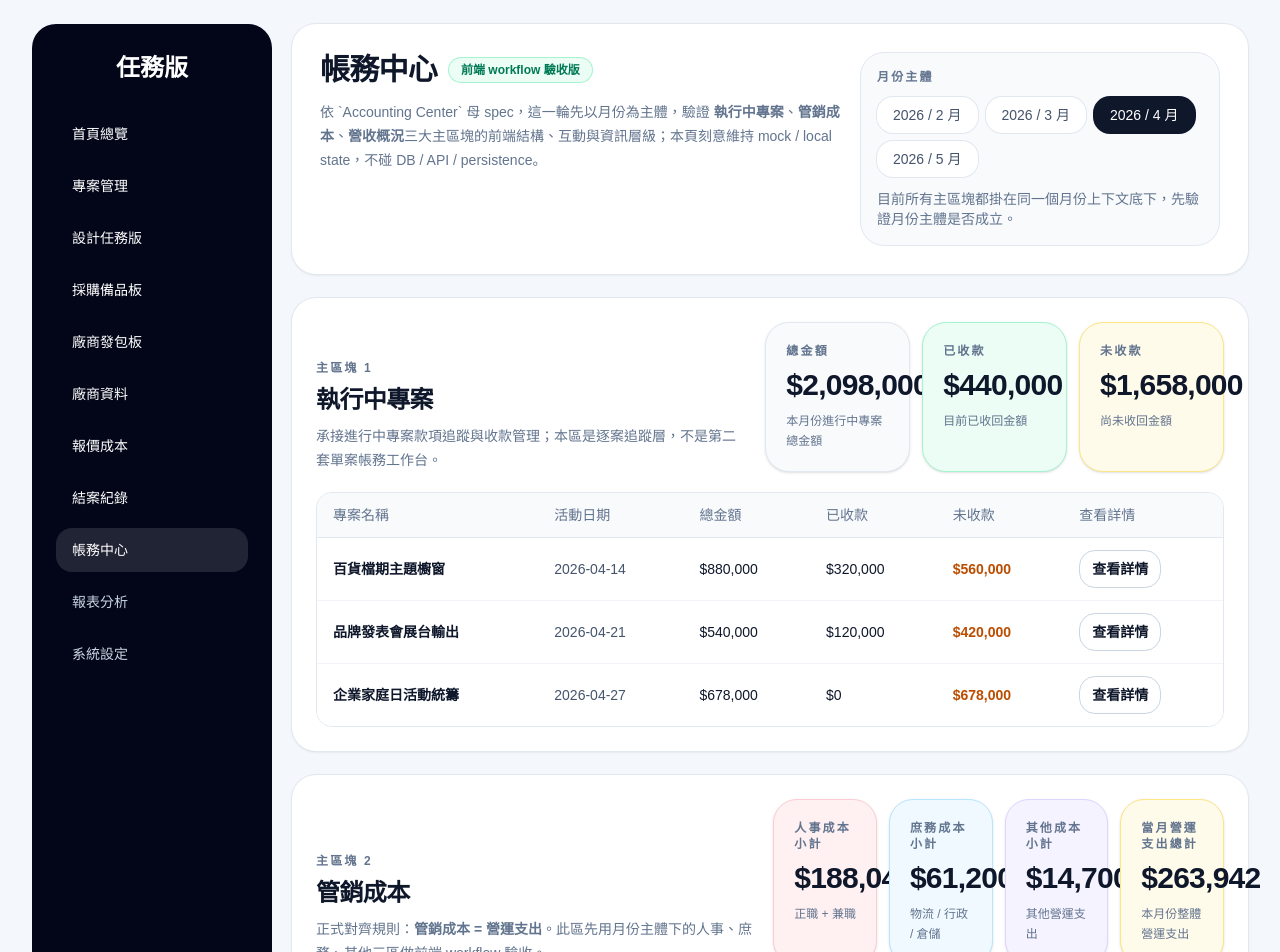
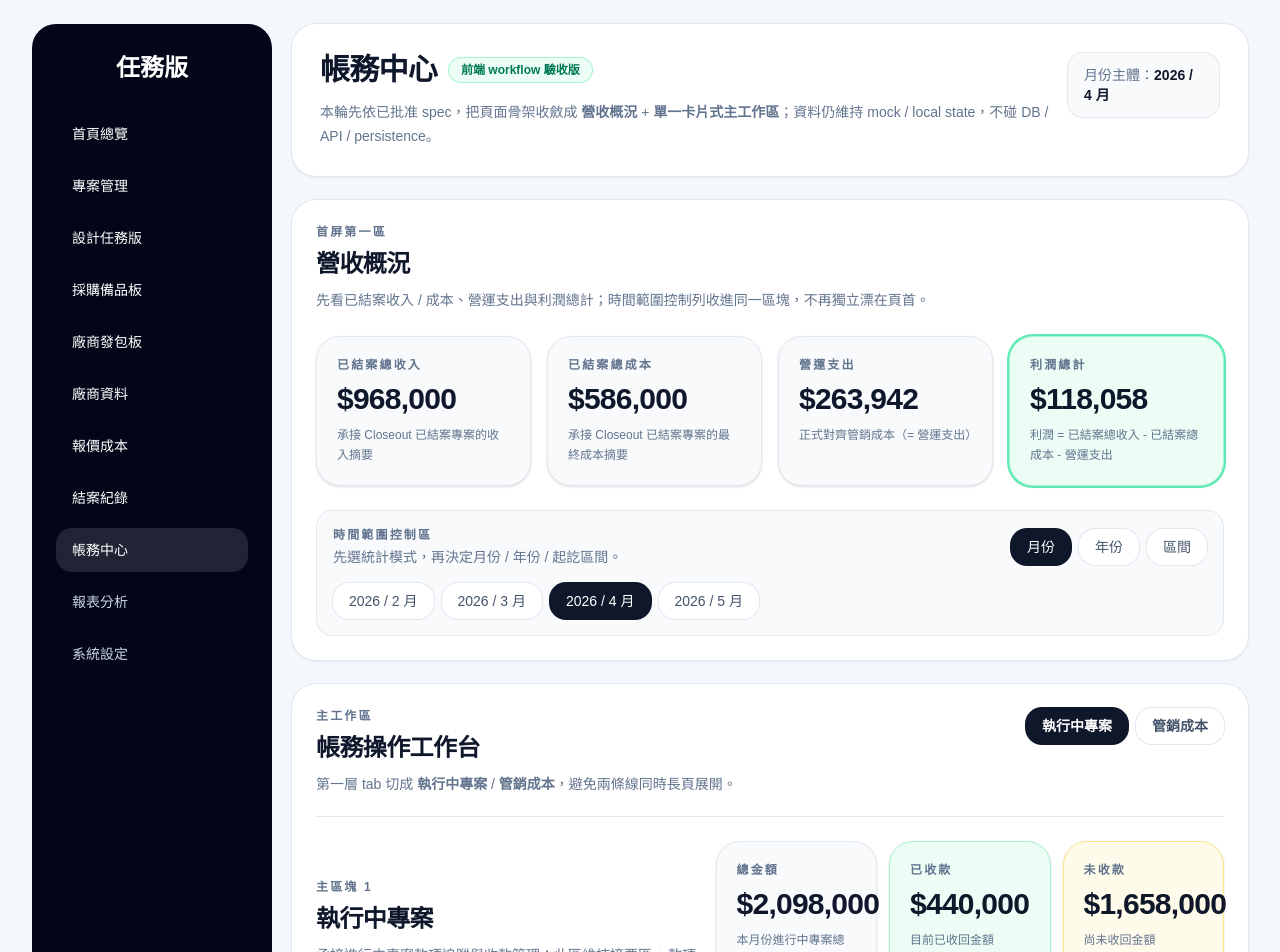
Before and after one commit to willy841/projectflow, a Next.js app in the folder project-mgmt/: page /accounting-center in a window 1280 px wide. Shown: the top 952 px of the page. Built offline with nearby package versions, Linux system fonts and the light colour scheme.

Commit message:
feat: restructure accounting center workspace

```diff
--- a/project-mgmt/src/components/accounting-center-page.tsx
+++ b/project-mgmt/src/components/accounting-center-page.tsx
@@ -334,6 +334,8 @@ export function AccountingCenterPage() {
   const [showManageOfficeCategories, setShowManageOfficeCategories] = useState(false);
   const [editingEmployeeId, setEditingEmployeeId] = useState<string | null>("ft-amy");
   const [recordDrawer, setRecordDrawer] = useState<{ type: "full-time" | "part-time" | "office" | "other"; id: string } | null>(null);
+  const [workspaceTab, setWorkspaceTab] = useState<"active-projects" | "operating-expenses">("active-projects");
+  const [expenseTab, setExpenseTab] = useState<"personnel" | "office" | "other">("personnel");
   const [revenueMode, setRevenueMode] = useState<RevenueMode>("month");
   const [rangeStart, setRangeStart] = useState("2026-03");
   const [rangeEnd, setRangeEnd] = useState("2026-04");
@@ -616,7 +618,7 @@ export function AccountingCenterPage() {
     <AppShell activePath="/accounting-center">
       <div className="space-y-6">
         <header className="rounded-3xl bg-white p-6 shadow-sm ring-1 ring-slate-200 xl:p-7">
-          <div className="flex flex-col gap-5 xl:flex-row xl:items-start xl:justify-between">
+          <div className="flex flex-col gap-4 xl:flex-row xl:items-start xl:justify-between">
             <div className="max-w-3xl">
               <div className="flex flex-wrap items-center gap-3">
                 <h2 className="text-3xl font-semibold tracking-tight text-slate-900">帳務中心</h2>
@@ -625,14 +627,64 @@ export function AccountingCenterPage() {
                 </span>
               </div>
               <p className="mt-3 text-sm leading-6 text-slate-500">
-                依 `Accounting Center` 母 spec，這一輪先以月份為主體，驗證 <strong>執行中專案</strong>、<strong>管銷成本</strong>、<strong>營收概況</strong>
-                三大主區塊的前端結構、互動與資訊層級；本頁刻意維持 mock / local state，不碰 DB / API / persistence。
+                本輪先依已批准 spec，把頁面骨架收斂成 <strong>營收概況</strong> + <strong>單一卡片式主工作區</strong>；資料仍維持 mock / local state，不碰 DB / API / persistence。
               </p>
             </div>
-
-            <div className="rounded-3xl border border-slate-200 bg-slate-50 p-4 xl:min-w-[360px]">
-              <p className="text-xs font-semibold uppercase tracking-[0.18em] text-slate-500">月份主體</p>
-              <div className="mt-3 flex flex-wrap gap-2">
+            <div className="rounded-2xl border border-slate-200 bg-slate-50 px-4 py-3 text-sm text-slate-500">
+              月份主體：<span className="font-semibold text-slate-900">{monthOptions.find((item) => item.key === selectedMonth)?.label ?? selectedMonth}</span>
+            </div>
+          </div>
+        </header>
+
+        <section className="rounded-3xl bg-white p-6 shadow-sm ring-1 ring-slate-200">
+          <div>
+            <p className="text-xs font-semibold uppercase tracking-[0.18em] text-slate-500">首屏第一區</p>
+            <h3 className="mt-2 text-2xl font-semibold tracking-tight text-slate-900">營收概況</h3>
+            <p className="mt-2 text-sm leading-6 text-slate-500">先看已結案收入 / 成本、營運支出與利潤總計；時間範圍控制列收進同一區塊，不再獨立漂在頁首。</p>
+          </div>
+
+          <div className="mt-6 grid gap-4 md:grid-cols-2 xl:grid-cols-4">
+            {revenueCards.map((card) => (
+              <MetricCard
+                key={card.label}
+                label={card.label}
+                value={card.value}
+                hint={card.hint}
+                tone={card.emphasize ? "emerald" : "slate"}
+                emphasize={card.emphasize}
+              />
+            ))}
+          </div>
+
+          <div className="mt-6 rounded-2xl border border-slate-200 bg-slate-50 px-4 py-4">
+            <div className="flex flex-col gap-4 xl:flex-row xl:items-center xl:justify-between">
+              <div>
+                <p className="text-xs font-semibold uppercase tracking-[0.18em] text-slate-500">時間範圍控制區</p>
+                <p className="mt-1 text-sm text-slate-500">先選統計模式，再決定月份 / 年份 / 起訖區間。</p>
+              </div>
+
+              <div className="flex flex-wrap gap-2">
+                {([
+                  ["month", "月份"],
+                  ["year", "年份"],
+                  ["range", "區間"],
+                ] as Array<[RevenueMode, string]>).map(([mode, label]) => (
+                  <button
+                    key={mode}
+                    type="button"
+                    onClick={() => setRevenueMode(mode)}
+                    className={`rounded-2xl px-4 py-2 text-sm font-medium ring-1 transition ${revenueMode === mode ? "bg-slate-900 text-white ring-slate-900" : "bg-white text-slate-600 ring-slate-200 hover:bg-slate-100"}`}
+                  >
+                    {label}
+                  </button>
+                ))}
+              </div>
+            </div>
+
+            <div className="mt-4 grid gap-3 md:grid-cols-2 xl:grid-cols-4">
+              {revenueMode === "month" ? (
+                <div className="xl:col-span-4">
+                  <div className="flex flex-wrap gap-2">
                     {monthOptions.map((month) => {
                       const active = selectedMonth === month.key;
                       return (
@@ -649,17 +701,52 @@ export function AccountingCenterPage() {
                       );
                     })}
                   </div>
-              <p className="mt-3 text-sm text-slate-500">目前所有主區塊都掛在同一個月份上下文底下，先驗證月份主體是否成立。</p>
-            </div>
-          </div>
-        </header>
+                </div>
+              ) : null}
+              {revenueMode === "year" ? <EditablePair label="年份模式" value={yearSelection} onChange={setYearSelection} /> : null}
+              {revenueMode === "range" ? (
+                <>
+                  <EditablePair label="起始月份" value={rangeStart} onChange={setRangeStart} />
+                  <EditablePair label="結束月份" value={rangeEnd} onChange={setRangeEnd} />
+                </>
+              ) : null}
+            </div>
+          </div>
+        </section>
 
         <section className="rounded-3xl bg-white p-6 shadow-sm ring-1 ring-slate-200">
+          <div className="flex flex-col gap-4 border-b border-slate-200 pb-5 xl:flex-row xl:items-start xl:justify-between">
+            <div>
+              <p className="text-xs font-semibold uppercase tracking-[0.18em] text-slate-500">主工作區</p>
+              <h3 className="mt-2 text-2xl font-semibold tracking-tight text-slate-900">帳務操作工作台</h3>
+              <p className="mt-2 text-sm leading-6 text-slate-500">第一層 tab 切成 <strong>執行中專案</strong> / <strong>管銷成本</strong>，避免兩條線同時長頁展開。</p>
+            </div>
+            <div className="flex flex-wrap gap-2">
+              {([
+                ["active-projects", "執行中專案"],
+                ["operating-expenses", "管銷成本"],
+              ] as const).map(([key, label]) => (
+                <button
+                  key={key}
+                  type="button"
+                  onClick={() => setWorkspaceTab(key)}
+                  className={`rounded-2xl px-4 py-2 text-sm font-semibold ring-1 transition ${
+                    workspaceTab === key ? "bg-slate-900 text-white ring-slate-900" : "bg-white text-slate-600 ring-slate-200 hover:bg-slate-50"
+                  }`}
+                >
+                  {label}
+                </button>
+              ))}
+            </div>
+          </div>
+
+          {workspaceTab === "active-projects" ? (
+            <div className="mt-6 space-y-6">
               <div className="flex flex-col gap-4 xl:flex-row xl:items-end xl:justify-between">
                 <div>
                   <p className="text-xs font-semibold uppercase tracking-[0.18em] text-slate-500">主區塊 1</p>
-              <h3 className="mt-2 text-2xl font-semibold tracking-tight text-slate-900">執行中專案</h3>
-              <p className="mt-2 text-sm leading-6 text-slate-500">承接進行中專案款項追蹤與收款管理；本區是逐案追蹤層，不是第二套單案帳務工作台。</p>
+                  <h4 className="mt-2 text-2xl font-semibold tracking-tight text-slate-900">執行中專案</h4>
+                  <p className="mt-2 text-sm leading-6 text-slate-500">承接進行中專案款項追蹤與收款管理；此區維持摘要區 + 款項追蹤表。</p>
                 </div>
                 <div className="grid gap-3 sm:grid-cols-3">
                   <MetricCard label="總金額" value={formatCurrency(activeProjectSummary.total)} hint="本月份進行中專案總金額" tone="slate" />
@@ -668,7 +755,7 @@ export function AccountingCenterPage() {
                 </div>
               </div>
 
-          <div className="mt-5 overflow-x-auto rounded-2xl border border-slate-200">
+              <div className="overflow-x-auto rounded-2xl border border-slate-200">
                 <table className="min-w-full divide-y divide-slate-200 text-left text-sm">
                   <thead className="bg-slate-50 text-slate-500">
                     <tr>
@@ -698,14 +785,14 @@ export function AccountingCenterPage() {
                   </tbody>
                 </table>
               </div>
-        </section>
-
-        <section className="rounded-3xl bg-white p-6 shadow-sm ring-1 ring-slate-200">
+            </div>
+          ) : (
+            <div className="mt-6 space-y-6">
               <div className="flex flex-col gap-4 xl:flex-row xl:items-end xl:justify-between">
                 <div>
                   <p className="text-xs font-semibold uppercase tracking-[0.18em] text-slate-500">主區塊 2</p>
-              <h3 className="mt-2 text-2xl font-semibold tracking-tight text-slate-900">管銷成本</h3>
-              <p className="mt-2 text-sm leading-6 text-slate-500">正式對齊規則：<strong>管銷成本 = 營運支出</strong>。此區先用月份主體下的人事、庶務、其他三區做前端 workflow 驗收。</p>
+                  <h4 className="mt-2 text-2xl font-semibold tracking-tight text-slate-900">管銷成本</h4>
+                  <p className="mt-2 text-sm leading-6 text-slate-500">正式對齊規則：<strong>管銷成本 = 營運支出</strong>。本區改為第二層 tab：人事 / 庶務 / 其他。</p>
                 </div>
                 <div className="grid gap-3 sm:grid-cols-4">
                   <MetricCard label="人事成本小計" value={formatCurrency(personnelSummary.total)} hint="正職 + 兼職" tone="rose" />
@@ -715,24 +802,36 @@ export function AccountingCenterPage() {
                 </div>
               </div>
 
-          <div className="mt-6 grid gap-6 xl:grid-cols-[minmax(0,1.2fr)_minmax(0,1fr)]">
+              <div className="flex flex-wrap gap-2">
+                {([
+                  ["personnel", "人事"],
+                  ["office", "庶務"],
+                  ["other", "其他"],
+                ] as const).map(([key, label]) => (
+                  <button
+                    key={key}
+                    type="button"
+                    onClick={() => setExpenseTab(key)}
+                    className={`rounded-2xl px-4 py-2 text-sm font-semibold ring-1 transition ${
+                      expenseTab === key ? "bg-slate-900 text-white ring-slate-900" : "bg-white text-slate-600 ring-slate-200 hover:bg-slate-50"
+                    }`}
+                  >
+                    {label}
+                  </button>
+                ))}
+              </div>
+
+              {expenseTab === "personnel" ? (
+                <div className="grid gap-6 xl:grid-cols-[minmax(0,1.2fr)_minmax(0,1fr)]">
                   <Panel eyebrow="人事輸入區" title="員工名單與輸入頁" description="入口頁以員工為主體，切分正職 / 兼職，支援新增、刪除、暫存與送出。">
                     <div className="space-y-4">
                       <div className="grid gap-3 sm:grid-cols-2">
-                  <button
-                    type="button"
-                    onClick={() => setEmployeeFilter("full-time")}
-                    className={`rounded-2xl border p-4 text-left transition ${employeeFilter === "full-time" ? "border-slate-900 bg-slate-900 text-white" : "border-slate-200 bg-slate-50 text-slate-700"}`}
-                  >
+                        <button type="button" onClick={() => setEmployeeFilter("full-time")} className={`rounded-2xl border p-4 text-left transition ${employeeFilter === "full-time" ? "border-slate-900 bg-slate-900 text-white" : "border-slate-200 bg-slate-50 text-slate-700"}`}>
                           <p className="text-xs font-semibold uppercase tracking-[0.18em]">正職人數</p>
                           <p className="mt-2 text-3xl font-semibold">{employeeRoster.filter((item) => item.type === "full-time").length}</p>
                           <p className="mt-2 text-sm opacity-80">點擊後只顯示正職名單</p>
                         </button>
-                  <button
-                    type="button"
-                    onClick={() => setEmployeeFilter("part-time")}
-                    className={`rounded-2xl border p-4 text-left transition ${employeeFilter === "part-time" ? "border-slate-900 bg-slate-900 text-white" : "border-slate-200 bg-slate-50 text-slate-700"}`}
-                  >
+                        <button type="button" onClick={() => setEmployeeFilter("part-time")} className={`rounded-2xl border p-4 text-left transition ${employeeFilter === "part-time" ? "border-slate-900 bg-slate-900 text-white" : "border-slate-200 bg-slate-50 text-slate-700"}`}>
                           <p className="text-xs font-semibold uppercase tracking-[0.18em]">兼職人數</p>
                           <p className="mt-2 text-3xl font-semibold">{employeeRoster.filter((item) => item.type === "part-time").length}</p>
                           <p className="mt-2 text-sm opacity-80">點擊後只顯示兼職名單</p>
@@ -744,13 +843,7 @@ export function AccountingCenterPage() {
                           <p className="text-sm font-semibold text-slate-900">員工名單</p>
                           <p className="text-xs text-slate-500">入口頁只負責名單管理與編輯入口，不處理歷史記錄查詢。</p>
                         </div>
-                  <button
-                    type="button"
-                    onClick={() => setShowAddEmployeeModal(true)}
-                    className="inline-flex items-center justify-center rounded-2xl border border-slate-300 bg-white px-4 py-2 text-sm font-semibold text-slate-800 transition hover:border-slate-400 hover:bg-slate-50"
-                  >
-                    新增員工
-                  </button>
+                        <button type="button" onClick={() => setShowAddEmployeeModal(true)} className="inline-flex items-center justify-center rounded-2xl border border-slate-300 bg-white px-4 py-2 text-sm font-semibold text-slate-800 transition hover:border-slate-400 hover:bg-slate-50">新增員工</button>
                       </div>
 
                       <div className="space-y-3">
@@ -761,20 +854,8 @@ export function AccountingCenterPage() {
                               <p className="text-xs text-slate-500">{employee.type === "full-time" ? "正職" : "兼職"}</p>
                             </div>
                             <div className="flex gap-2">
-                        <button
-                          type="button"
-                          onClick={() => setEditingEmployeeId(employee.id)}
-                          className="inline-flex items-center justify-center rounded-2xl border border-slate-300 bg-white px-3 py-2 text-sm font-semibold text-slate-800 transition hover:bg-slate-50"
-                        >
-                          編輯
-                        </button>
-                        <button
-                          type="button"
-                          onClick={() => handleDeleteEmployee(employee.id)}
-                          className="inline-flex items-center justify-center rounded-2xl border border-rose-200 bg-rose-50 px-3 py-2 text-sm font-semibold text-rose-700 transition hover:bg-rose-100"
-                        >
-                          刪除
-                        </button>
+                              <button type="button" onClick={() => setEditingEmployeeId(employee.id)} className="inline-flex items-center justify-center rounded-2xl border border-slate-300 bg-white px-3 py-2 text-sm font-semibold text-slate-800 transition hover:bg-slate-50">編輯</button>
+                              <button type="button" onClick={() => handleDeleteEmployee(employee.id)} className="inline-flex items-center justify-center rounded-2xl border border-rose-200 bg-rose-50 px-3 py-2 text-sm font-semibold text-rose-700 transition hover:bg-rose-100">刪除</button>
                             </div>
                           </div>
                         ))}
@@ -843,7 +924,6 @@ export function AccountingCenterPage() {
                     </div>
                   </Panel>
 
-            <div className="space-y-6">
                   <Panel eyebrow="人事記錄區" title="月份主體查看區" description="預設顯示目前月份，正職與兼職分開列表，詳情以 drawer 查看。">
                     <div className="grid gap-3 sm:grid-cols-5">
                       <MetricCard label="正職人數" value={String(personnelSummary.fullTimeCount)} hint="本月正式紀錄" tone="slate" compact />
@@ -877,7 +957,10 @@ export function AccountingCenterPage() {
                       />
                     </div>
                   </Panel>
-
+                </div>
+              ) : null}
+
+              {expenseTab === "office" ? (
                 <Panel eyebrow="庶務輸入 / 記錄" title="庶務區" description="以單筆支出為主體，分類可管理；新增 / 編輯採 modal，詳情採 drawer。">
                   <div className="flex flex-wrap items-center justify-between gap-3 rounded-2xl border border-slate-200 bg-slate-50 px-4 py-3">
                     <div>
@@ -885,20 +968,8 @@ export function AccountingCenterPage() {
                       <p className="text-xs text-slate-500">入口頁採列表 + 主操作；分類管理入口放在這一層。</p>
                     </div>
                     <div className="flex gap-2">
-                    <button
-                      type="button"
-                      onClick={() => setShowManageOfficeCategories(true)}
-                      className="inline-flex items-center justify-center rounded-2xl border border-slate-300 bg-white px-3 py-2 text-sm font-semibold text-slate-800 transition hover:bg-slate-50"
-                    >
-                      管理分類
-                    </button>
-                    <button
-                      type="button"
-                      onClick={() => setOfficeExpenseForm({ mode: "create", item: "", category: officeCategories[0] ?? "", amount: "", note: "" })}
-                      className="inline-flex items-center justify-center rounded-2xl border border-slate-900 bg-slate-900 px-3 py-2 text-sm font-semibold text-white transition hover:bg-slate-800"
-                    >
-                      新增支出
-                    </button>
+                      <button type="button" onClick={() => setShowManageOfficeCategories(true)} className="inline-flex items-center justify-center rounded-2xl border border-slate-300 bg-white px-3 py-2 text-sm font-semibold text-slate-800 transition hover:bg-slate-50">管理分類</button>
+                      <button type="button" onClick={() => setOfficeExpenseForm({ mode: "create", item: "", category: officeCategories[0] ?? "", amount: "", note: "" })} className="inline-flex items-center justify-center rounded-2xl border border-slate-900 bg-slate-900 px-3 py-2 text-sm font-semibold text-white transition hover:bg-slate-800">新增支出</button>
                     </div>
                   </div>
 
@@ -925,20 +996,16 @@ export function AccountingCenterPage() {
                     />
                   </div>
                 </Panel>
-
+              ) : null}
+
+              {expenseTab === "other" ? (
                 <Panel eyebrow="其他輸入 / 記錄" title="其他區" description="承接無法歸入人事或庶務、但仍屬營運支出的其他單筆支出。">
                   <div className="flex flex-wrap items-center justify-between gap-3 rounded-2xl border border-slate-200 bg-slate-50 px-4 py-3">
                     <div>
                       <p className="text-sm font-semibold text-slate-900">其他輸入區</p>
                       <p className="text-xs text-slate-500">入口結構採列表 + 新增按鈕，新增 / 編輯都走 modal。</p>
                     </div>
-                  <button
-                    type="button"
-                    onClick={() => setOtherExpenseForm({ mode: "create", item: "", amount: "", note: "" })}
-                    className="inline-flex items-center justify-center rounded-2xl border border-slate-900 bg-slate-900 px-3 py-2 text-sm font-semibold text-white transition hover:bg-slate-800"
-                  >
-                    新增支出
-                  </button>
+                    <button type="button" onClick={() => setOtherExpenseForm({ mode: "create", item: "", amount: "", note: "" })} className="inline-flex items-center justify-center rounded-2xl border border-slate-900 bg-slate-900 px-3 py-2 text-sm font-semibold text-white transition hover:bg-slate-800">新增支出</button>
                   </div>
 
                   <ListBlock
@@ -964,64 +1031,9 @@ export function AccountingCenterPage() {
                     />
                   </div>
                 </Panel>
-            </div>
-          </div>
-        </section>
-
-        <section className="rounded-3xl bg-white p-6 shadow-sm ring-1 ring-slate-200">
-          <div className="flex flex-col gap-4 xl:flex-row xl:items-start xl:justify-between">
-            <div>
-              <p className="text-xs font-semibold uppercase tracking-[0.18em] text-slate-500">主區塊 3</p>
-              <h3 className="mt-2 text-2xl font-semibold tracking-tight text-slate-900">營收概況</h3>
-              <p className="mt-2 text-sm leading-6 text-slate-500">本區是 summary layer，只處理時間範圍切換與 4 張摘要卡，不承接明細查詢或資料鑽取。</p>
-            </div>
-            <div className="rounded-3xl border border-slate-200 bg-slate-50 p-4 xl:min-w-[420px]">
-              <p className="text-xs font-semibold uppercase tracking-[0.18em] text-slate-500">時間範圍控制區</p>
-              <div className="mt-3 flex flex-wrap gap-2">
-                {([
-                  ["month", "月份"],
-                  ["year", "年份"],
-                  ["range", "區間"],
-                ] as Array<[RevenueMode, string]>).map(([mode, label]) => (
-                  <button
-                    key={mode}
-                    type="button"
-                    onClick={() => setRevenueMode(mode)}
-                    className={`rounded-2xl px-4 py-2 text-sm font-medium ring-1 transition ${revenueMode === mode ? "bg-slate-900 text-white ring-slate-900" : "bg-white text-slate-600 ring-slate-200 hover:bg-slate-100"}`}
-                  >
-                    {label}
-                  </button>
-                ))}
-              </div>
-              <div className="mt-3 grid gap-3 sm:grid-cols-2">
-                {revenueMode === "month" ? (
-                  <ReadOnlyPair label="月份模式" value={monthOptions.find((item) => item.key === selectedMonth)?.label ?? selectedMonth} />
               ) : null}
-                {revenueMode === "year" ? (
-                  <EditablePair label="年份模式" value={yearSelection} onChange={setYearSelection} />
-                ) : null}
-                {revenueMode === "range" ? (
-                  <>
-                    <EditablePair label="起始月份" value={rangeStart} onChange={setRangeStart} />
-                    <EditablePair label="結束月份" value={rangeEnd} onChange={setRangeEnd} />
-                  </>
-                ) : null}
-              </div>
-            </div>
-          </div>
-
-          <div className="mt-6 grid gap-4 md:grid-cols-2 xl:grid-cols-4">
-            {revenueCards.map((card) => (
-              <MetricCard
-                key={card.label}
-                label={card.label}
-                value={card.value}
-                hint={card.hint}
-                tone={card.emphasize ? "emerald" : "slate"}
-                emphasize={card.emphasize}
-              />
-            ))}
-          </div>
+            </div>
+          )}
         </section>
       </div>
 
```
Lines whose indentation alone changed are shown as unchanged.
